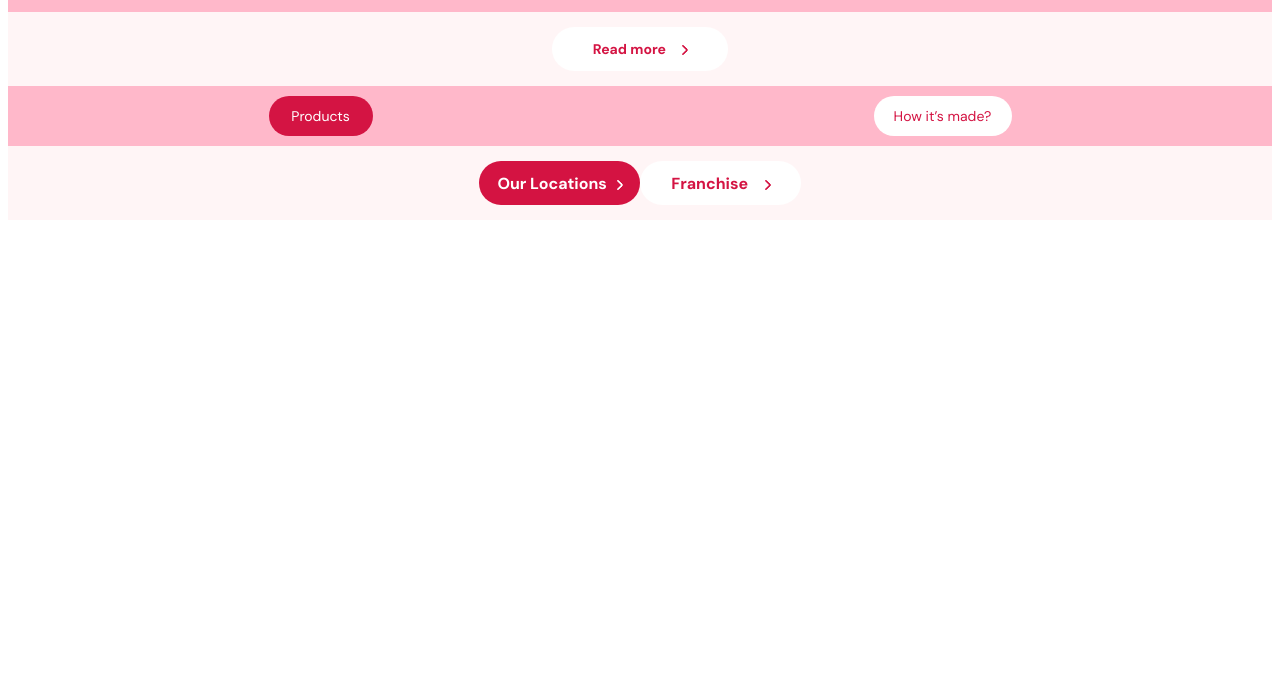
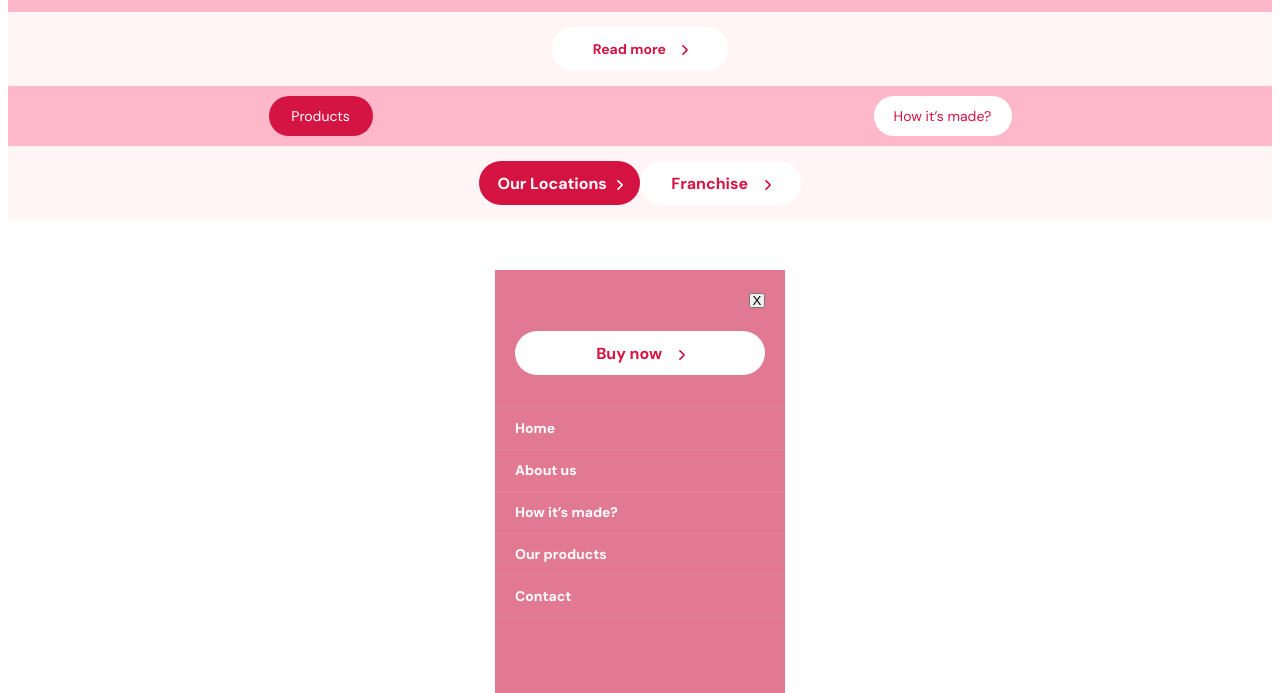
Before and after one commit to myroslav111/teamProject, a website built with Parcel: page index.html in a window 1280 px wide. Shown: the part 107-800 px from the top of the page. Built offline with nearby package versions, Linux system fonts and the light colour scheme.

Commit message:
hiden js

```diff
--- a/index.html
+++ b/index.html
@@ -27,8 +27,136 @@
         <button class="buttonFooterSecond" type="button"><span class="button__textFooterSecond">Franchise</span> </button>
     </div>
 
+<section class="mobileMenu">
+    <div class="mobileMenu__container">
+        <button class="mobileMenu__button">X
+            <svg class="mobileMenu__buttonClose" width="14" height="14"><use href=""></use></svg>
+        </button>
+        <button class="mobileMenu__buttonBuyNow button" type="button"><span class="button__text">Buy now</span> </button>
+        <nav class="mobileMenu__nav">
+            <div class="mobileMenu__navBloc">
+                <ul class="mobileMenu__list">
+                    <li class="mobileMenu__item"><a class="mobileMenu__link" href="#Home">Home</a></li>
+                    <li class="mobileMenu__item"><a class="mobileMenu__link" href="#AboutUs">About us</a></li>
+                    <li class="mobileMenu__item"><a class="mobileMenu__link" href="#HowItsMade">How it’s made?</a></li>
+                    <li class="mobileMenu__item"><a class="mobileMenu__link" href="#OurProducts">Our products</a></li>
+                    <li class="mobileMenu__item"><a class="mobileMenu__link" href="#Contact">Contact</a></li>
+                </ul>
+            </div>
+        </nav>
+    </div>
+</section>
+
+
+<!--
+<div class="menu-container">
+    <div class="menu">
+        <button class="menu-item active" style="--bgColorItem: #ff8c00;" >
+            <svg class="icon" viewBox="0 0 24 24">
+                <path d="M3.8,6.6h16.4"/>
+                <path d="M20.2,12.1H3.8"/>
+                <path d="M3.8,17.5h16.4"/>
+            </svg>
+        </button>
+        <button class="menu-item" style="--bgColorItem: #337AB7;">
+            <svg class="icon" viewBox="0 0 24 24">
+                <path  d="M6.7,4.8h10.7c0.3,0,0.6,0.2,0.7,0.5l2.8,7.3c0,0.1,0,0.2,0,0.3v5.6c0,0.4-0.4,0.8-0.8,0.8H3.8
+                C3.4,19.3,3,19,3,18.5v-5.6c0-0.1,0-0.2,0.1-0.3L6,5.3C6.1,5,6.4,4.8,6.7,4.8z"/>
+                <path  d="M3.4,12.9H8l1.6,2.8h4.9l1.5-2.8h4.6"/>
+            </svg>
+        </button>
+        <button class="menu-item" style="--bgColorItem: #4343f5;">
+            <svg class="icon" viewBox="0 0 24 24">
+                <path  d="M3.4,11.9l8.8,4.4l8.4-4.4"/>
+                <path  d="M3.4,16.2l8.8,4.5l8.4-4.5"/>
+                <path  d="M3.7,7.8l8.6-4.5l8,4.5l-8,4.3L3.7,7.8z"/>
+            </svg>
+        </button>
+        <button class="menu-item" style="--bgColorItem: #e0b115;">
+            <svg class="icon" viewBox="0 0 24 24" >
+                <path d="M4 4h16c1.1 0 2 .9 2 2v12c0 1.1-.9 2-2 2H4c-1.1 0-2-.9-2-2V6c0-1.1.9-2 2-2z"></path>
+                <polyline points="22,6 12,13 2,6"></polyline>
+            </svg>
+        </button>
+        <button class="menu-item" style="--bgColorItem: #589f2c;">
+            <svg class="icon" viewBox="0 0 24 24" >
+                <path d="M23 19a2 2 0 0 1-2 2H3a2 2 0 0 1-2-2V8a2 2 0 0 1 2-2h4l2-3h6l2 3h4a2 2 0 0 1 2 2z"></path>
+                <circle cx="12" cy="13" r="4"></circle>
+            </svg>
+        </button>
+        <div class="menu-border"></div>
+    </div>
+</div>
+<div class="svg-container">
+    <svg viewBox="0 0 202.9 45.5" >
+        <clipPath id="menu" clipPathUnits="objectBoundingBox" transform="scale(0.0049285362247413 0.021978021978022)">
+            <path  d="M6.7,45.5c5.7,0.1,14.1-0.4,23.3-4c5.7-2.3,9.9-5,18.1-10.5c10.7-7.1,11.8-9.2,20.6-14.3c5-2.9,9.2-5.2,15.2-7        c7.1-2.1,13.3-2.3,17.6-2.1c4.2-0.2,10.5,0.1,17.6,2.1c6.1,1.8,10.2,4.1,15.2,7c8.8,5,9.9,7.1,20.6,14.3c8.3,5.5,12.4,8.2,18.1,10.5
+            c9.2,3.6,17.6,4.2,23.3,4H6.7z"/>
+        </clipPath>
+    </svg>
+</div>
 
 
 
+
+
+
+<a class="open_modal" href="#open">Открыть окно</a>
+<div id="modal" class="modal bounceIn">
+    <div id="close_modal">+</div>
+    <div class="modal_txt">Текст в модальном окне</div>
+</div>
+
+
+
+<script>
+"use strict";
+const menu = document.body.querySelector(".menu");
+const menuItems = menu.querySelectorAll(".menu-item");
+const menuBorder = menu.querySelector(".menu-border");
+let activeItem = menu.querySelector(".active");
+function clickItem(item, index) {
+    menu.style.removeProperty("--timeOut");
+    if (activeItem == item) return;
+    if (activeItem) {
+        activeItem.classList.remove("active");
+    }
+    item.classList.add("active");
+    activeItem = item;
+    offsetMenuBorder(activeItem, menuBorder);
+}
+function offsetMenuBorder(element, menuBorder) {
+    const offsetActiveItem = element.getBoundingClientRect();
+    const left = Math.floor(element.offsetLeft - (menuBorder.offsetWidth  - offsetActiveItem.width) / 2) +  "px";
+    menuBorder.style.transform = `translate3d(${left}, 0 , 0)`;
+}
+offsetMenuBorder(activeItem, menuBorder);
+menuItems.forEach((item, index) => {
+    item.addEventListener("click", () => clickItem(item, index));
+})
+window.addEventListener("resize", () => {
+    offsetMenuBorder(activeItem, menuBorder);
+    menu.style.setProperty("--timeOut", "none");
+});    </script>
+
+<script>
+let open_modal = document.querySelectorAll('.open_modal');
+let close_modal = document.getElementById('close_modal');
+let modal = document.getElementById('modal');
+let body = document.getElementsByTagName('body')[0];
+for (let i = 0; i < open_modal.length; i++) {
+    open_modal[i].onclick = function() { // клик на открытие
+        modal.classList.add('modal_vis'); // добавляем видимость окна
+        modal.classList.remove('bounceOutDown'); // удаляем эффект закрытия
+        body.classList.add('body_block'); // убираем прокрутку
+    };
+}
+close_modal.onclick = function() { // клик на закрытие
+    modal.classList.add('bounceOutDown'); // добавляем эффект закрытия
+    window.setTimeout(function() { // удаляем окно через полсекунды (чтобы увидеть эффект закрытия).
+        modal.classList.remove('modal_vis');
+        body.classList.remove('body_block'); // возвращаем прокрутку
+    }, 500);
+};</script> -->
 </body>
 </html>
```
